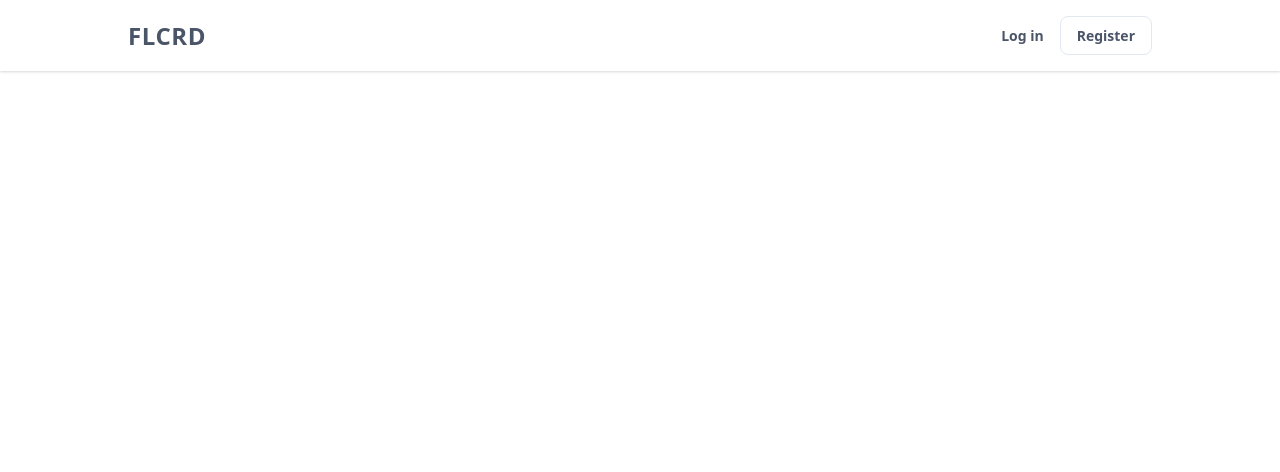
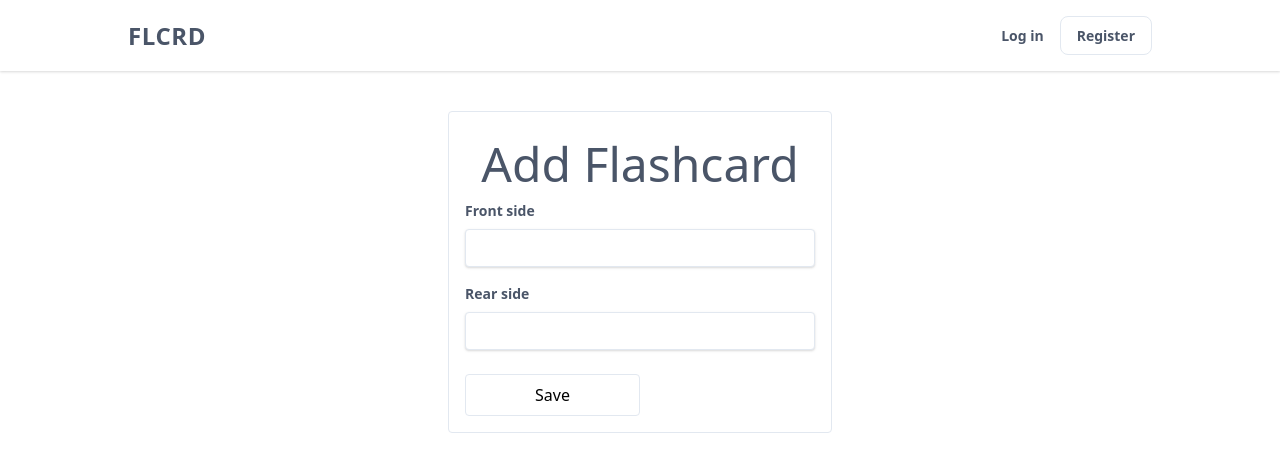
Before and after one commit to alvox/flcrd-client-web, a Vue app: page /1/add-flashcard in a window 1280 px wide. Shown: the top 472 px of the page. Built offline with nearby package versions, Linux system fonts and the light colour scheme.

Commit message:
Add flashcard form.

```diff
--- /dev/null
+++ b/src/components/AddFlashcard.vue
@@ -0,0 +1,42 @@
+<template>
+    <div class="mx-auto max-w-sm border rounded py-4 px-4 my-10">
+        <p class="text-5xl text-gray-700 text-center">Add Flashcard</p>
+        <form @submit.prevent="AddFlashcard">
+            <div class="mb-4">
+                <label class="block text-gray-700 text-sm font-bold mb-2" for="front">Front side</label>
+                <input class="shadow appearance-none border rounded w-full py-2 px-3 text-gray-700 leading-tight focus:outline-none focus:shadow-outline" id="front" type="text" v-model="front">
+            </div>
+            <div class="mb-6">
+                <label class="block text-gray-700 text-sm font-bold mb-2" for="rear">Rear side</label>
+                <input class="shadow appearance-none border rounded w-full py-2 px-3 text-gray-700 leading-tight focus:outline-none focus:shadow-outline" id="rear" type="text" v-model="rear">
+            </div>
+            <div class="object-none object-center">
+                <button class="border rounded py-2 px-2 w-1/2">Save</button>
+            </div>
+        </form>
+    </div>
+</template>
+
+<script>
+    export default {
+        name: "AddFlashcard",
+        data() {
+            return {
+                front: null,
+                rear: null
+            }
+        },
+        methods: {
+            AddFlashcard() {
+                let URL = "https://flashcards.rocks/v0/decks/" + this.$route.params.deck_id + "/flashcards";
+                this.$http.post(URL, {front: this.front, rear: this.rear}).then(result => {
+                    this.$router.back()
+                })
+            }
+        }
+    }
+</script>
+
+<style scoped>
+
+</style>
--- a/src/components/Flashcards.vue
+++ b/src/components/Flashcards.vue
@@ -1,7 +1,12 @@
 <template>
     <div class="flashcards mx-auto max-w-5xl">
-        <p>{{ deck_name }}</p>
-        <div class="flex flex-wrap bg-gray-100 items-stretch">
+        <div class="block flex justify-between">
+            <p class="text-3xl text-gray-700">{{ deck_name }}</p>
+            <a href="" class="border px-4 py-2 rounded-lg">
+                <router-link :to="{name: 'AddFlashcard', params: {deck_id: this.$route.params.deck_id}}">Add new flashcard</router-link>
+            </a>
+        </div>
+        <div class="flex flex-wrap items-stretch">
             <div class="w-1/3 p-2 self-stretch" v-for="flashcard in flashcards" :key="flashcard.id">
                 <div class="flex-1 text-gray-700 bg-gray-200 rounded px-4 py-2 m-2 cursor-pointer hover:bg-gray-300">
                     <p class="text-2xl">{{ flashcard.front }}</p>
--- a/src/router.js
+++ b/src/router.js
@@ -3,6 +3,7 @@ import Router from 'vue-router'
 import Index from '@/components/Index'
 import AddDeck from "@/components/AddDeck"
 import Flashcards from "@/components/Flashcards"
+import AddFlashcard from "@/components/AddFlashcard"
 
 Vue.use(Router);
 
@@ -25,6 +26,11 @@ export default new Router({
             name: 'Flashcards',
             component: Flashcards,
             props: true
+        },
+        {
+            path: '/:deck_id/add-flashcard',
+            name: 'AddFlashcard',
+            component: AddFlashcard
         }
     ]
 })
```
